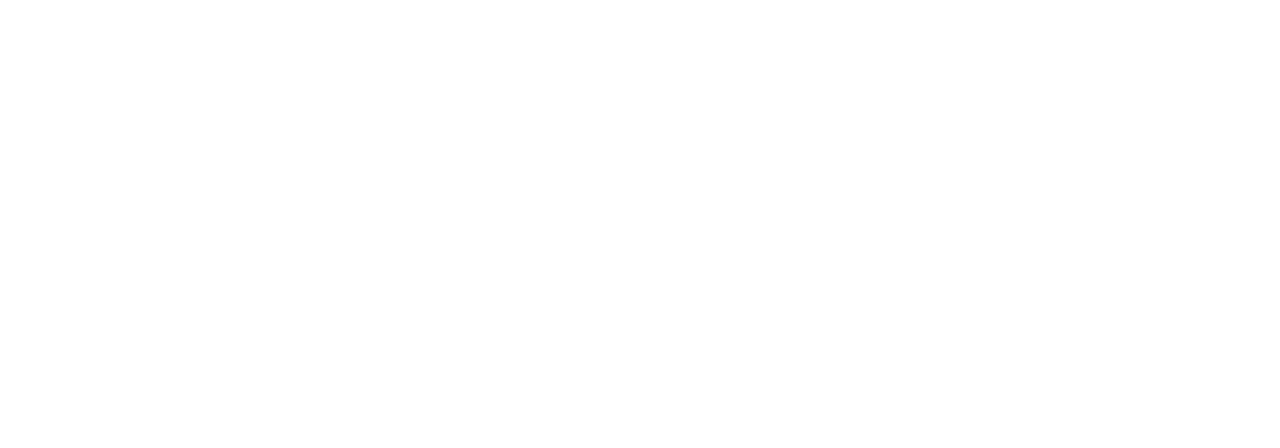
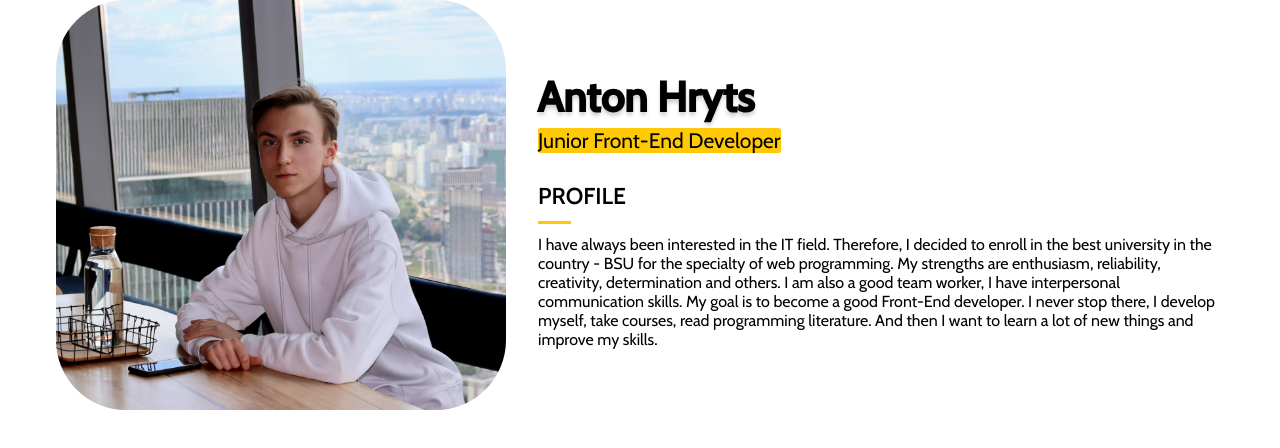
Before and after one commit to antongrits/rsschool-cv, a website: page index.html in a window 1280 px wide. Drawn offline with Linux system fonts and the light colour scheme.

Commit message:
feat: add header, styles for header, fonts and section about me

```diff
--- a/index.html
+++ b/index.html
@@ -8,6 +8,30 @@
     <link rel="shortcut icon" href="assets/img/favicon.ico" type="image/x-icon">
 </head>
 <body>
-
+  <header class="header">
+    <div class="container">
+      <section class="section section-profile">
+          <img class="section-profile-logo" src="assets/img/avatar.jpeg" alt="avatar" width="450" height="410">
+        <div class="section-profile-title">
+          <h1 class="section-title">Anton Hryts</h1>
+          <h2 class="section-profession">Junior Front-End Developer</h2>
+          <h2 class="section-name">PROFILE</h2>
+          <hr align="left">
+          <p class="section-information">
+            I have always been interested in the IT field. Therefore, I decided to enroll in the best university in the country&nbsp- BSU for
+            the specialty of web programming. My strengths are enthusiasm, reliability, creativity, determination and others. I am also a
+            good team worker, I have interpersonal communication skills. My goal is to become a good Front-End developer. I never stop there,
+            I develop myself, take courses, read programming literature. And then I want to learn a lot of new things and improve my skills.
+          </p>
+        </div>
+      </section>
+    </div>
+  </header>
+  <main class="main">
+    <div class="container"></div>
+  </main>
+  <footer class="footer">
+    <div class="container"></div>
+  </footer>
 </body>
 </html>
--- a/style.css
+++ b/style.css
@@ -1,3 +1,112 @@
 * {
   box-sizing: border-box;
 }
+
+@font-face {
+  font-family: 'Cabin';
+  src: url("assets/fonts/Cabin-Regular.ttf");
+  font-weight: 400;
+}
+
+@font-face {
+  font-family: 'Cabin';
+  src: url("assets/fonts/Cabin-Medium.ttf");
+  font-weight: 500;
+}
+
+@font-face {
+  font-family: 'Cabin';
+  src: url("assets/fonts/Cabin-SemiBold.ttf");
+  font-weight: 600;
+}
+
+@font-face {
+  font-family: 'Cabin';
+  src: url("assets/fonts/Cabin-Bold.ttf");
+  font-weight: 700;
+}
+
+body {
+  display: flex;
+  flex-direction: column;
+  justify-content: space-between;
+  min-height: 100vh;
+  margin: 0;
+  padding: 0;
+}
+
+.container {
+  max-width: 1200px;
+  margin: 0 auto;
+}
+
+.section-profile {
+  display: flex;
+  justify-content: space-between;
+}
+
+.section-profile-logo {
+  margin-left: 16px;
+  border-radius: 70px;
+}
+
+.section-profile-title {
+  margin-left: 32px;
+  margin-top: 70px;
+}
+
+.section-title {
+  margin: 0;
+  color: #000;
+  text-shadow: 0px 4px 4px rgba(0, 0, 0, 0.25);
+  font-family: Cabin, sans-serif;
+  font-size: 42px;
+  font-style: normal;
+  font-weight: 600;
+  line-height: normal;
+  -webkit-text-stroke: 2px #000000;
+}
+
+.section-profession {
+  width: fit-content;
+  margin: 6px 30px 0 0;
+  color: #000;
+  font-family: Cabin, sans-serif;
+  font-size: 21px;
+  font-style: normal;
+  font-weight: 400;
+  line-height: normal;
+  background-color: #FFC905;
+  border-radius: 2.5px;
+}
+
+.section-name {
+  margin: 29px 0 11px 0;
+  color: #000;
+  font-family: Cabin, sans-serif;
+  font-size: 23px;
+  font-style: normal;
+  font-weight: 600;
+  line-height: normal;
+}
+
+hr {
+  position: relative;
+  width: 33px;
+  height: 3px;
+  margin: 0 0 11px 0;
+  border: 0;
+  background-color: #FFC905;
+}
+
+.section-information {
+  margin-top: 0;
+  margin-bottom: 6px;
+  padding-right: 15px;
+  color: #000;
+  font-family: Cabin, sans-serif;
+  font-size: 16px;
+  font-style: normal;
+  font-weight: 400;
+  line-height: normal;
+}
```
Also changed, not shown: assets/fonts/Cabin-Bold.ttf (added), assets/fonts/Cabin-Medium.ttf (added), assets/fonts/Cabin-Regular.ttf (added), assets/fonts/Cabin-SemiBold.ttf (added), 3 other files.
